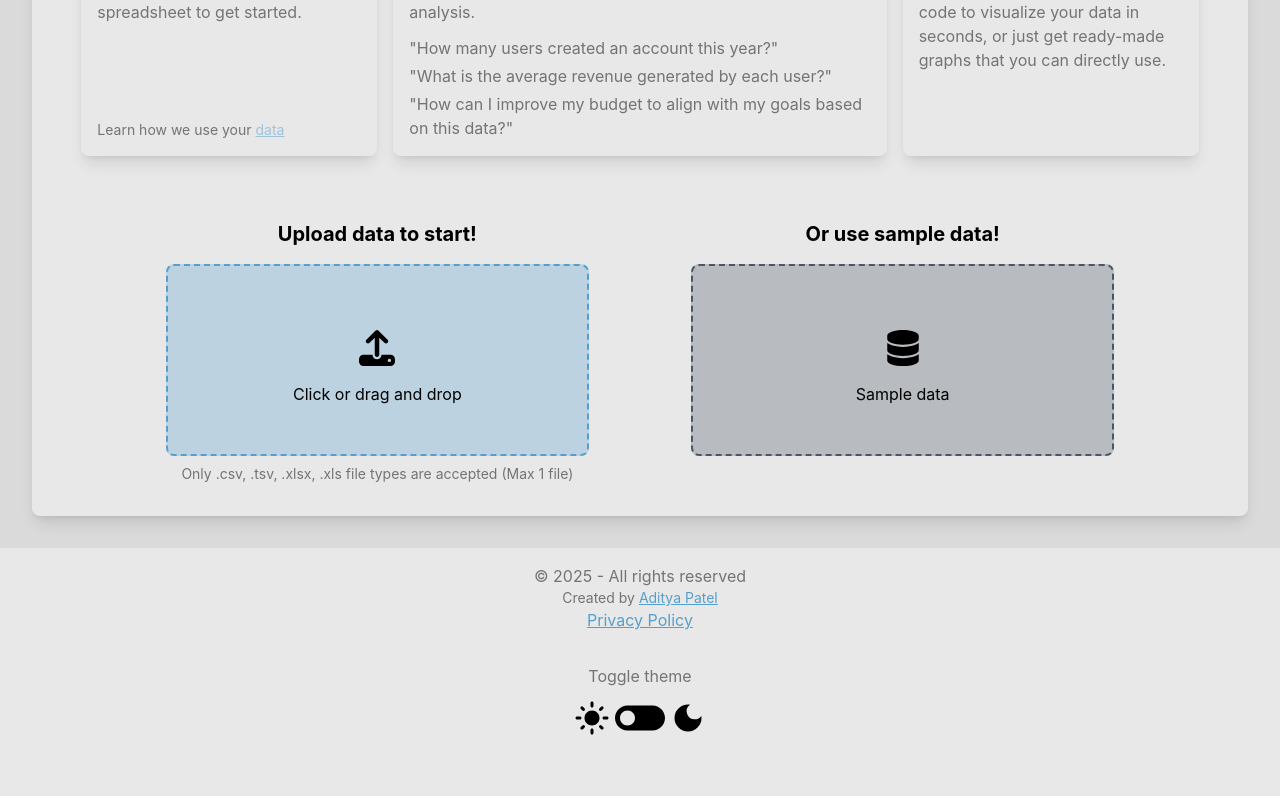
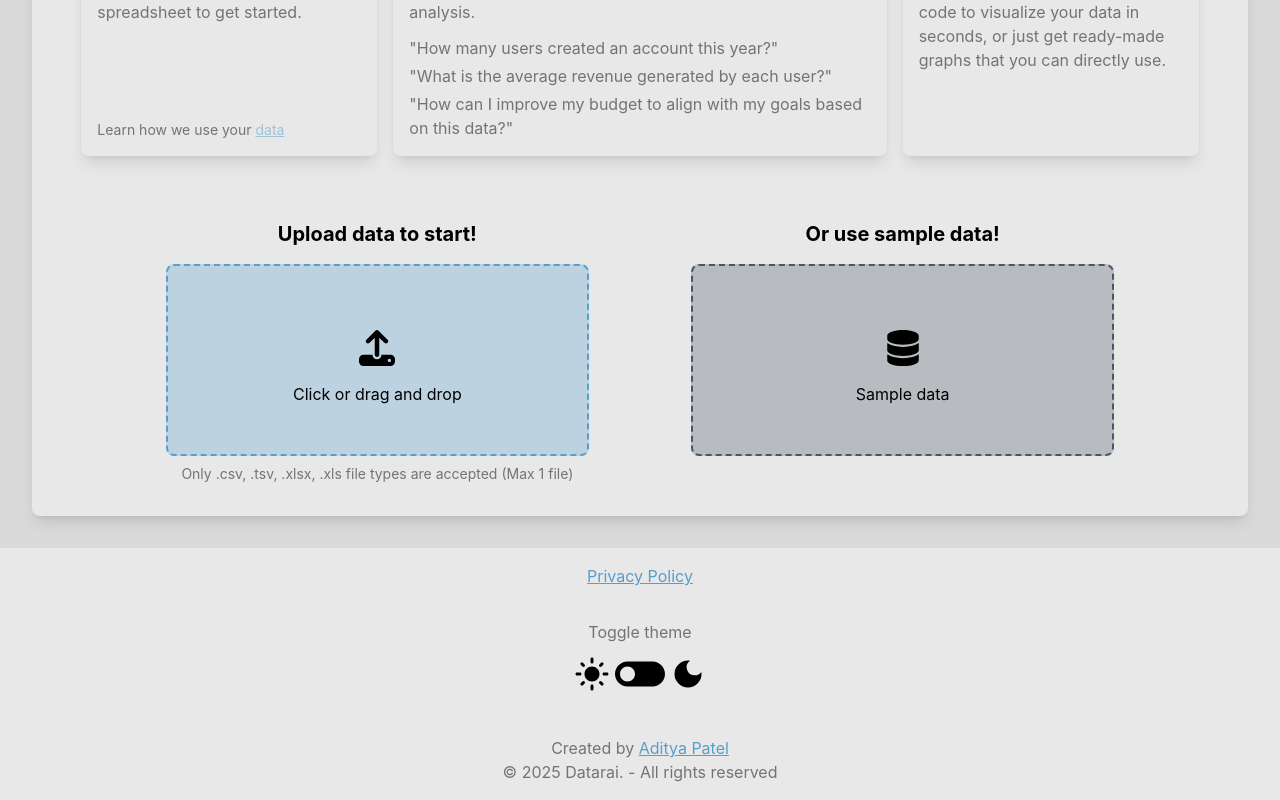
Before and after one commit to datarai-org/Datarai, a React (Vite) app: page / in a window 1280 px wide. Shown: the part 488-1288 px from the top of the page. Built offline with nearby package versions, Linux system fonts and the light colour scheme; no server answers.

Commit message:
privacy policy and footer update

```diff
--- a/public/privacy.html
+++ b/public/privacy.html
@@ -43,7 +43,7 @@
 </head>
 <body>
     <header>
-        <h1>Privacy Policy for Datarai.com</h1>
+        <h1>Privacy Policy for <a href="https://datarai.com" class="text-primary underline">Datarai.com</a></h1>
         <p>Last Updated: 23 Feb 2025</p>
     </header>
     <main>
--- a/src/components/Footer.jsx
+++ b/src/components/Footer.jsx
@@ -8,16 +8,11 @@ import {
 const Footer = ({ isDarkMode, setIsDarkMode }) => {
   return (
     <footer className="bg-section-base dark:bg-section-dark text-center p-4">
-      <p className="text-black/50 dark:text-text-dark/50">
-        © 2025 - All rights reserved
-      </p>
-      <p className="text-black/50 dark:text-text-dark/50 text-sm">
-        Created by{" "}
-        <a href="https://apatel.xyz" className="text-info" target="none">
-          <u>Aditya Patel</u>
-        </a>
-      </p>
-      <a href="https://datarai.com/privacy.html" className="text-info" target="none">
+      <a
+        href="https://datarai.com/privacy.html"
+        className="text-info"
+        target="none"
+      >
         <u>Privacy Policy</u>
       </a>
 
@@ -30,10 +25,24 @@ const Footer = ({ isDarkMode, setIsDarkMode }) => {
             setIsDarkMode(isDarkMode === "light" ? "dark" : "light")
           }
         >
-          {isDarkMode === "dark" ? <MdToggleOn className="self-start" /> : <MdToggleOff className="self-start" />}
+          {isDarkMode === "dark" ? (
+            <MdToggleOn className="self-start" />
+          ) : (
+            <MdToggleOff className="self-start" />
+          )}
         </button>
         <MdDarkMode className="text-4xl dark:text-text-dark self-center" />
       </div>
+
+      <p className="text-black/50 dark:text-text-dark/50">
+        Created by{" "}
+        <a href="https://apatel.xyz" className="text-info" target="none">
+          <u>Aditya Patel</u>
+        </a>
+      </p>
+      <p className="text-black/50 dark:text-text-dark/50">
+        © 2025 Datarai. - All rights reserved
+      </p>
     </footer>
   );
 };
```
